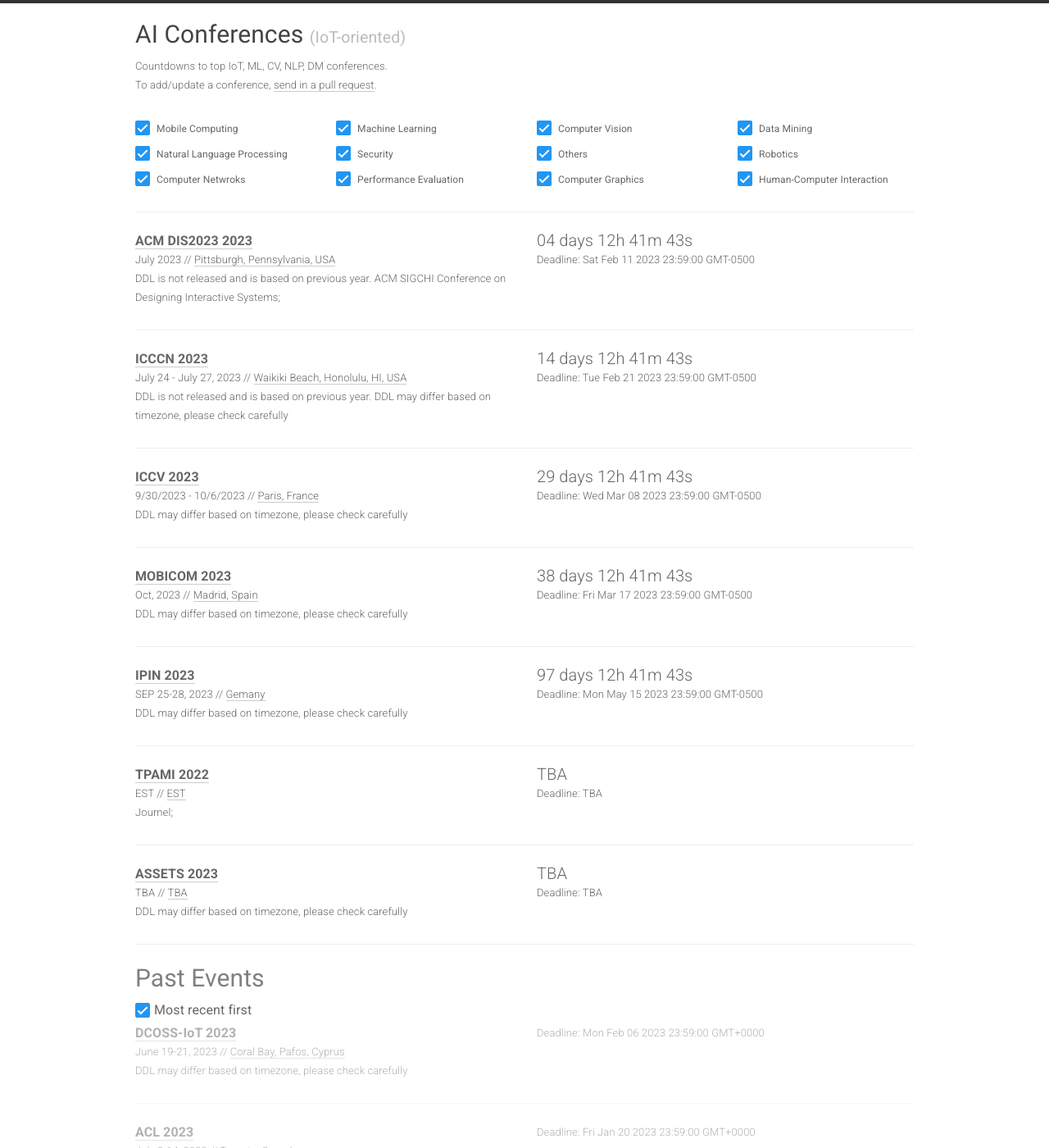
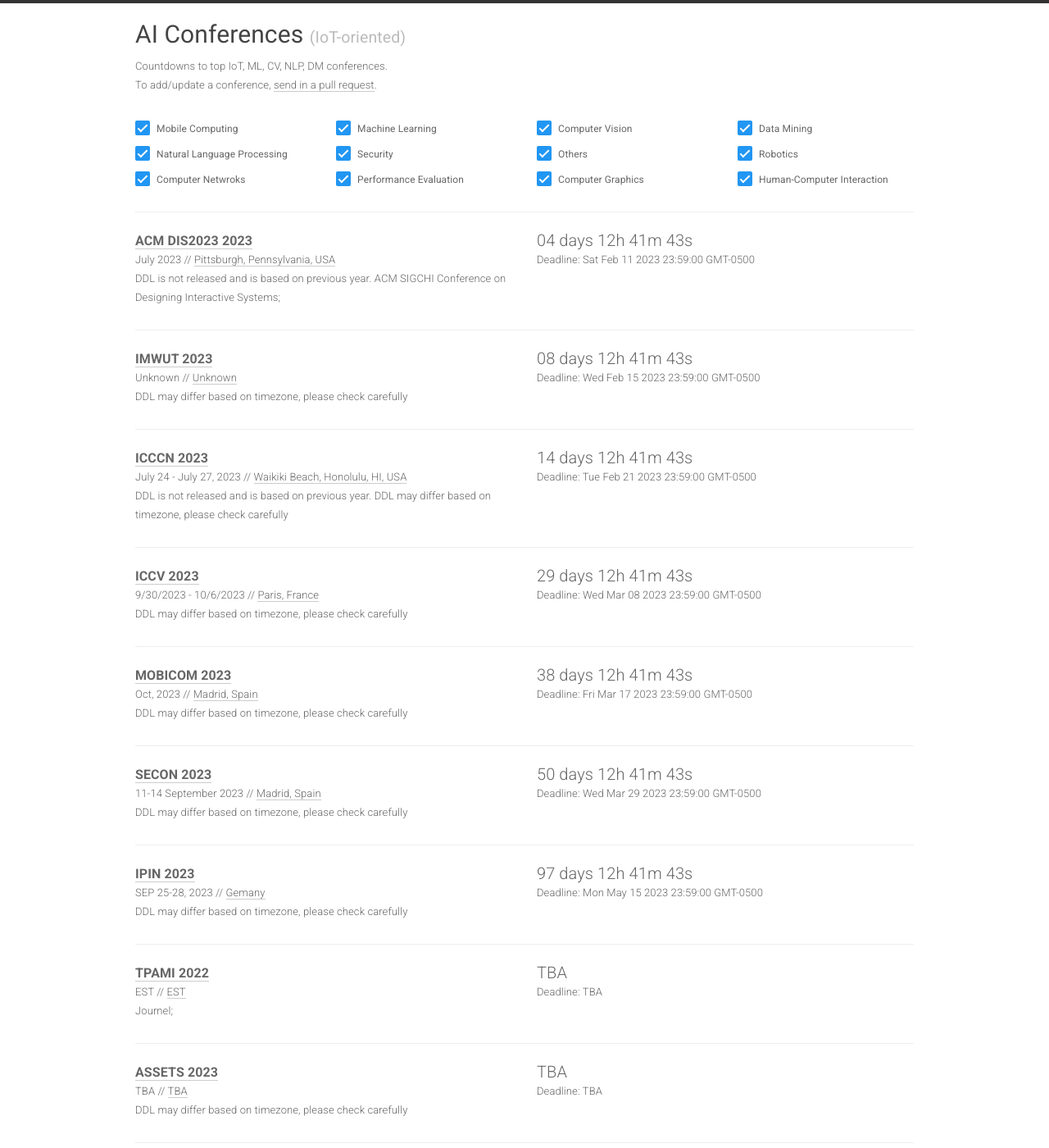
Before and after one commit to iot-psu/ai-deadlines, a Jekyll site: the page built from index.html, in a window 1280 px wide and 1400 px high. Shown: the whole window at 82% size. Built offline with Jekyll 4.4.1, drawn with Linux system fonts in a browser that asks for light colours; some of the changed text lies outside the part shown.

Commit message:
Update conferences.yml

```diff
--- a/_data/conferences.yml
+++ b/_data/conferences.yml
@@ -82,13 +82,13 @@
   note: DDL may differ based on timezone, please check carefully
 
 - name: SECON
-  year: 2022
-  id: SECON2022
-  link: https://secon2022.ieee-secon.org/
-  deadline: "2022-05-16 23:59:00"
+  year: 2023
+  id: SECON2023
+  link: https://secon2023.ieee-secon.org/
+  deadline: "2023-03-29 23:59:00"
   timezone: EST
-  date: 20–23 September 2022
-  place:  Virtual Conference
+  date: 11-14 September 2023
+  place: Madrid, Spain
   sub: CN
   note: DDL may differ based on timezone, please check carefully
 
@@ -129,10 +129,10 @@
     please check carefully; Fall submission website;
 
 - name: IMWUT
-  year: 2022
-  id: IMWUT2022
+  year: 2023
+  id: IMWUT2023
   link: https://dl.acm.org/journal/imwut
-  deadline: "2022-11-15 23:59:00"
+  deadline: "2023-02-15 23:59:00"
   timezone: EST
   date: Unknown
   place: Unknown
```
